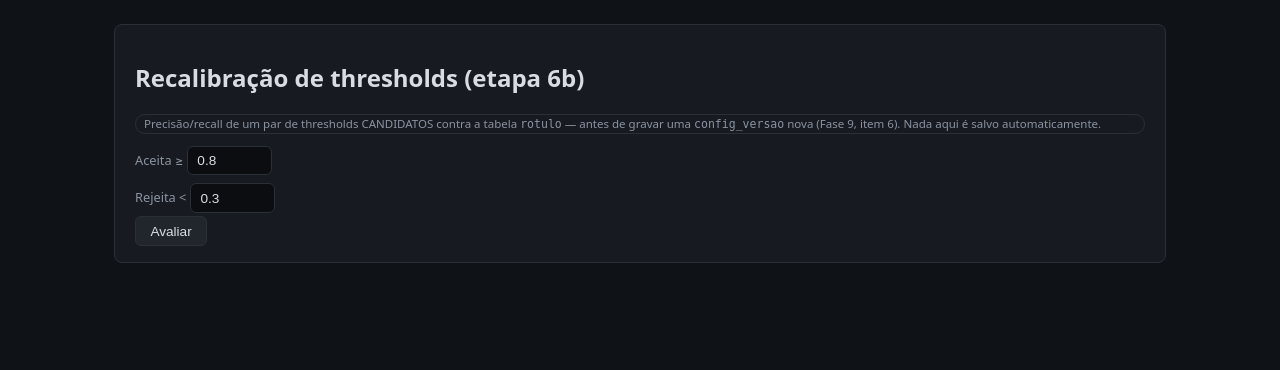
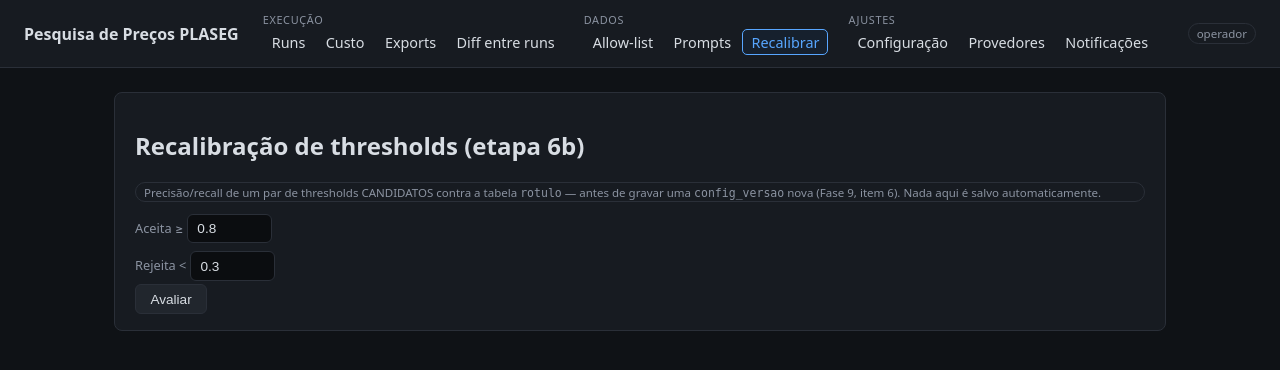
Before and after one commit to diegowinter/pesquisa-de-precos-pncp, a FastAPI app: page /recalibrate in a window 1280 px wide. Shown: the top 370 px of the page. Run offline with FastAPI, Linux system fonts and the light colour scheme; some libraries are stand-ins or nearby versions.

Commit message:
refactor: update navigation structure and styles for improved user experience

```diff
--- a/pesquisa_precos/web/app.py
+++ b/pesquisa_precos/web/app.py
@@ -54,7 +54,7 @@ from pesquisa_precos.services.providers import (
     InvalidProvider,
 )
 from pesquisa_precos.web import auth
-from pesquisa_precos.web.state import CLASSE_STEP, ICONE_STEP, ROTULO_ACAO, ROTULO_STEP
+from pesquisa_precos.web.state import CLASSE_STEP, ICONE_STEP, NAV, ROTULO_ACAO, ROTULO_STEP
 
 RAIZ_WEB = Path(__file__).resolve().parent
 XLSX_MIME = "application/vnd.openxmlformats-officedocument.spreadsheetml.sheet"
@@ -115,6 +115,7 @@ templates.env.globals["icone_step"] = ICONE_STEP
 templates.env.globals["classe_step"] = CLASSE_STEP
 templates.env.globals["rotulo_step"] = ROTULO_STEP
 templates.env.globals["rotulo_acao"] = ROTULO_ACAO
+templates.env.globals["nav"] = NAV
 # Assinatura do CSS na URL: sem ela o navegador segura a folha antiga entre reinícios, e uma
 # correção de layout parece não ter sido aplicada.
 templates.env.globals["versao_estatica"] = int(
@@ -124,7 +125,13 @@ templates.env.globals["versao_estatica"] = int(
 def _render(request: Request, name: str, contexto: dict[str, Any] | None = None,
             status_code: int = 200):
     """Renderiza um template com o que toda tela precisa: usuário logado e erro na query."""
-    ctx = {"usuario": request.session.get("usuario"), "erro": request.query_params.get("erro")}
+    # Sem `WEB_SENHA` o login é desligado e nada passa por `/login` — a sessão fica sem
+    # `usuario`. Mesmo aí a navegação precisa aparecer, então o nome cai no padrão.
+    usuario = request.session.get("usuario")
+    if not usuario and auth.autenticado(request):
+        usuario = "operador"
+    ctx = {"usuario": usuario, "senha_exigida": auth.senha_exigida(),
+           "erro": request.query_params.get("erro")}
     ctx.update(contexto or {})
     return templates.TemplateResponse(request, name, ctx, status_code=status_code)
 
--- a/pesquisa_precos/web/state.py
+++ b/pesquisa_precos/web/state.py
@@ -40,3 +40,25 @@ ROTULO_ACAO = {
     "resume": "retomar",
     "redo": "refazer",
 }
+
+
+# Navegação do cabeçalho: grupos com rótulo, para o operador enxergar que telas existem.
+# Cada item é (href, rótulo); `prefixo` é o que marca o link como ativo na rota atual.
+NAV = (
+    ("Execução", (
+        ("/runs", "Runs"),
+        ("/cost", "Custo"),
+        ("/exports", "Exports"),
+        ("/diff", "Diff entre runs"),
+    )),
+    ("Dados", (
+        ("/catalog", "Allow-list"),
+        ("/prompts", "Prompts"),
+        ("/recalibrate", "Recalibrar"),
+    )),
+    ("Ajustes", (
+        ("/config", "Configuração"),
+        ("/providers", "Provedores"),
+        ("/notifications", "Notificações"),
+    )),
+)
--- a/pesquisa_precos/web/static/style.css
+++ b/pesquisa_precos/web/static/style.css
@@ -29,9 +29,28 @@ header.topo {
   border-bottom: 1px solid var(--borda);
 }
 
+header.topo { flex-wrap: wrap; gap: 1rem 1.5rem; }
 header.topo a { color: var(--texto); text-decoration: none; }
 header.topo a:hover { color: var(--gate); }
-header.topo .marca { font-weight: 600; margin-right: auto; }
+header.topo .marca { font-weight: 600; }
+
+/* Menu agrupado: o operador precisa enxergar QUE telas existem, não só a atual. */
+.menu { display: flex; flex-wrap: wrap; gap: 1.25rem; margin-right: auto; }
+.menu-grupo { display: flex; flex-direction: column; gap: .15rem; }
+.menu-titulo {
+  font-size: .68rem; text-transform: uppercase; letter-spacing: .06em;
+  color: var(--texto-fraco);
+}
+.menu-itens { display: flex; flex-wrap: wrap; gap: .15rem; }
+.menu-itens a {
+  font-size: .9rem; padding: .15rem .5rem; border-radius: 5px;
+  border: 1px solid transparent;
+}
+.menu-itens a:hover { background: #1f242c; }
+.menu-itens a.ativo {
+  color: var(--gate); border-color: var(--gate); background: #16202d;
+}
+header.topo .usuario { display: flex; align-items: center; gap: .75rem; }
 
 main { max-width: 1100px; margin: 0 auto; padding: 1.5rem; }
 
--- a/pesquisa_precos/web/templates/base.html
+++ b/pesquisa_precos/web/templates/base.html
@@ -10,22 +10,30 @@
 </head>
 <body>
   {% if usuario %}
+  {% set caminho = request.url.path %}
   <header class="topo">
     <a class="marca" href="/runs">Pesquisa de Preços PLASEG</a>
-    <a href="/runs">Runs</a>
-    <a href="/cost">Custo</a>
-    <a href="/exports">Exports</a>
-    <a href="/diff">Diff entre runs</a>
-    <a href="/catalog">Allow-list</a>
-    <a href="/config">Configuração</a>
-    <a href="/recalibrate">Recalibrar</a>
-    <a href="/prompts">Prompts</a>
-    <a href="/notifications">Notificações</a>
-    <a href="/providers">Provedores</a>
-    <span class="tag">{{ usuario }}</span>
-    <form class="linha" method="post" action="/logout">
-      <button type="submit">sair</button>
-    </form>
+    <nav class="menu">
+      {% for grupo, itens in nav %}
+      <div class="menu-grupo">
+        <span class="menu-titulo">{{ grupo }}</span>
+        <div class="menu-itens">
+          {% for href, rotulo in itens %}
+          <a href="{{ href }}"
+             class="{{ 'ativo' if caminho == href or caminho.startswith(href + '/') else '' }}">{{ rotulo }}</a>
+          {% endfor %}
+        </div>
+      </div>
+      {% endfor %}
+    </nav>
+    <div class="usuario">
+      <span class="tag">{{ usuario }}</span>
+      {% if senha_exigida %}
+      <form class="linha" method="post" action="/logout">
+        <button type="submit">sair</button>
+      </form>
+      {% endif %}
+    </div>
   </header>
   {% endif %}
   <main>
```
